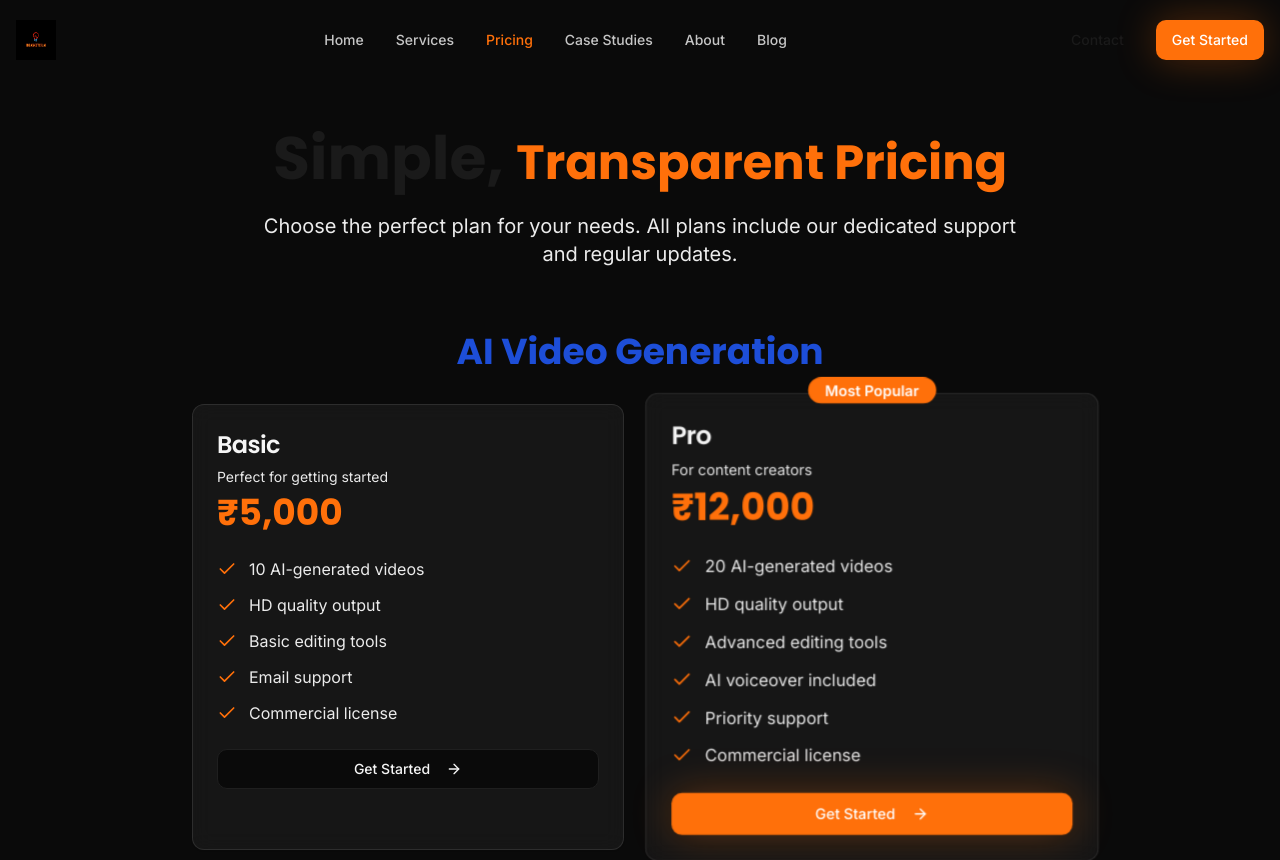
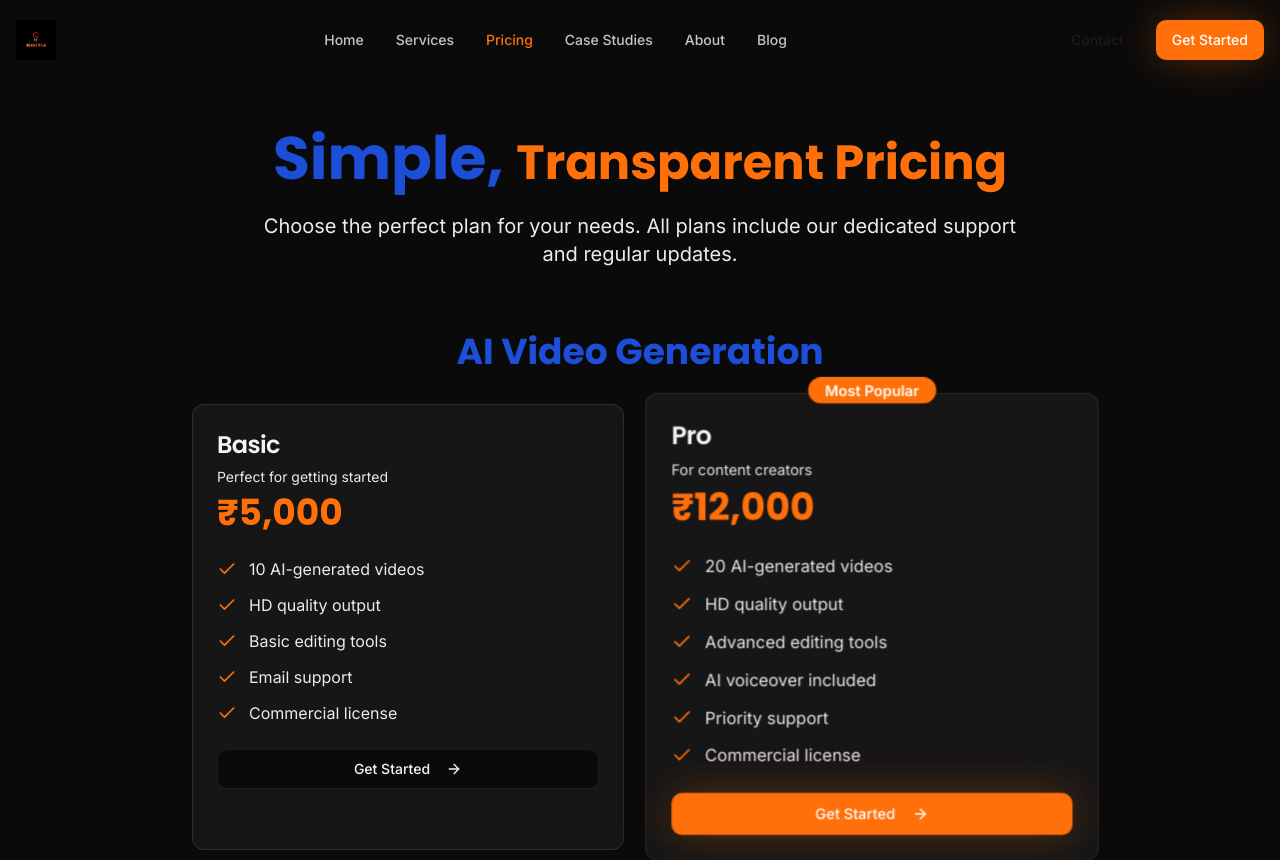
Before and after one commit to poornahari16/ideasketch-ai, a React (Vite) app: page /pricing in a window 1280 px wide. Shown: the top 860 px of the page. Built offline with nearby package versions, Linux system fonts and the light colour scheme; the HTML template or start-up script is replaced by a standard one.

Commit message:
Visual edit in Lovable
Edited UI in Lovable

```diff
--- a/src/pages/Pricing.tsx
+++ b/src/pages/Pricing.tsx
@@ -81,7 +81,7 @@ const Pricing = () => {
       <section className="pt-32 pb-20 px-4">
         <div className="container mx-auto">
           <div className="text-center mb-16 animate-fade-in">
-            <h1 className="text-5xl md:text-6xl font-heading font-bold mb-6">
+            <h1 className="text-5xl md:text-6xl font-heading font-bold mb-6 text-blue-700">
               Simple, <span className="text-primary text-5xl text-left">Transparent Pricing</span>
             </h1>
             <p className="text-xl text-muted-foreground max-w-3xl mx-auto">
```
